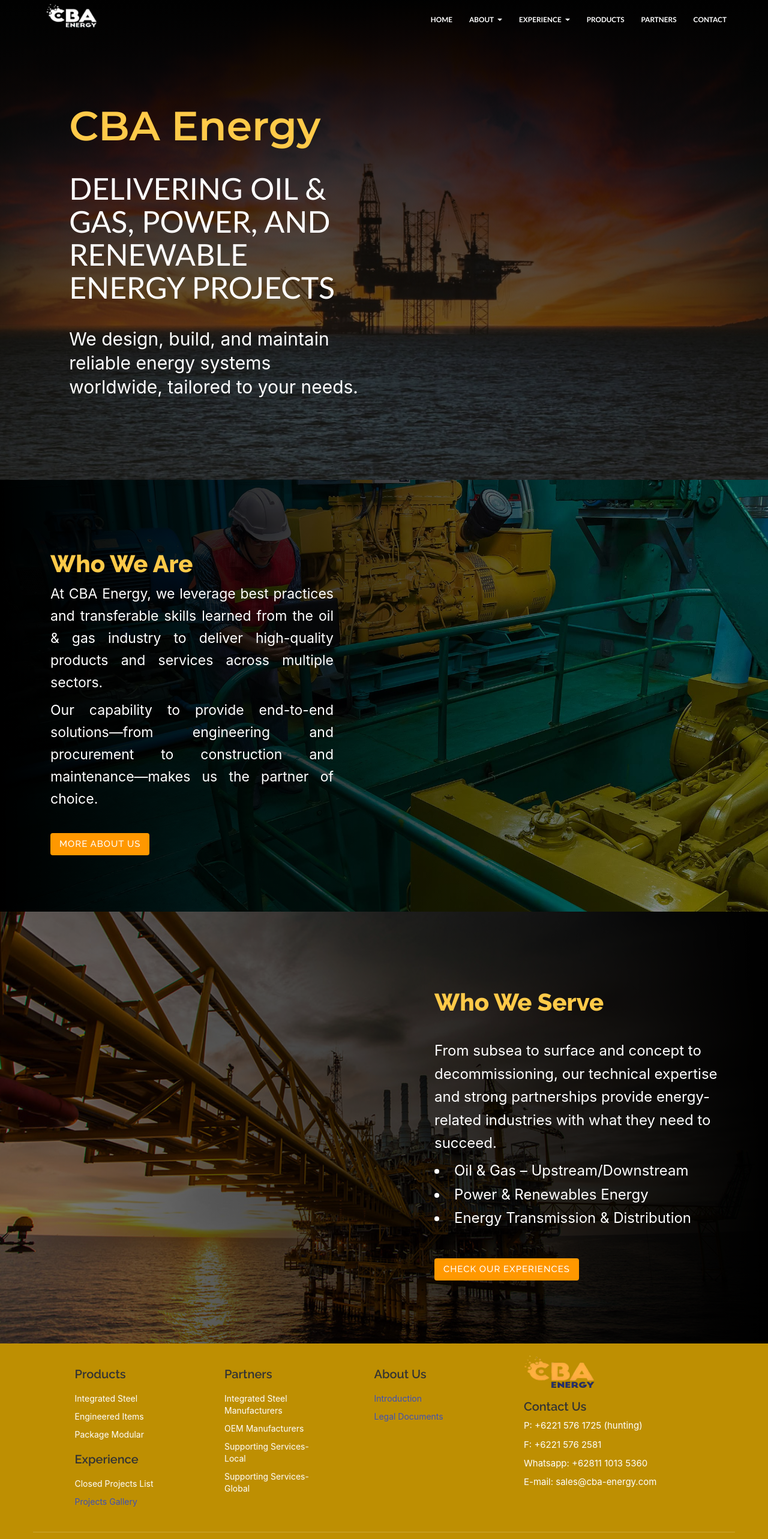
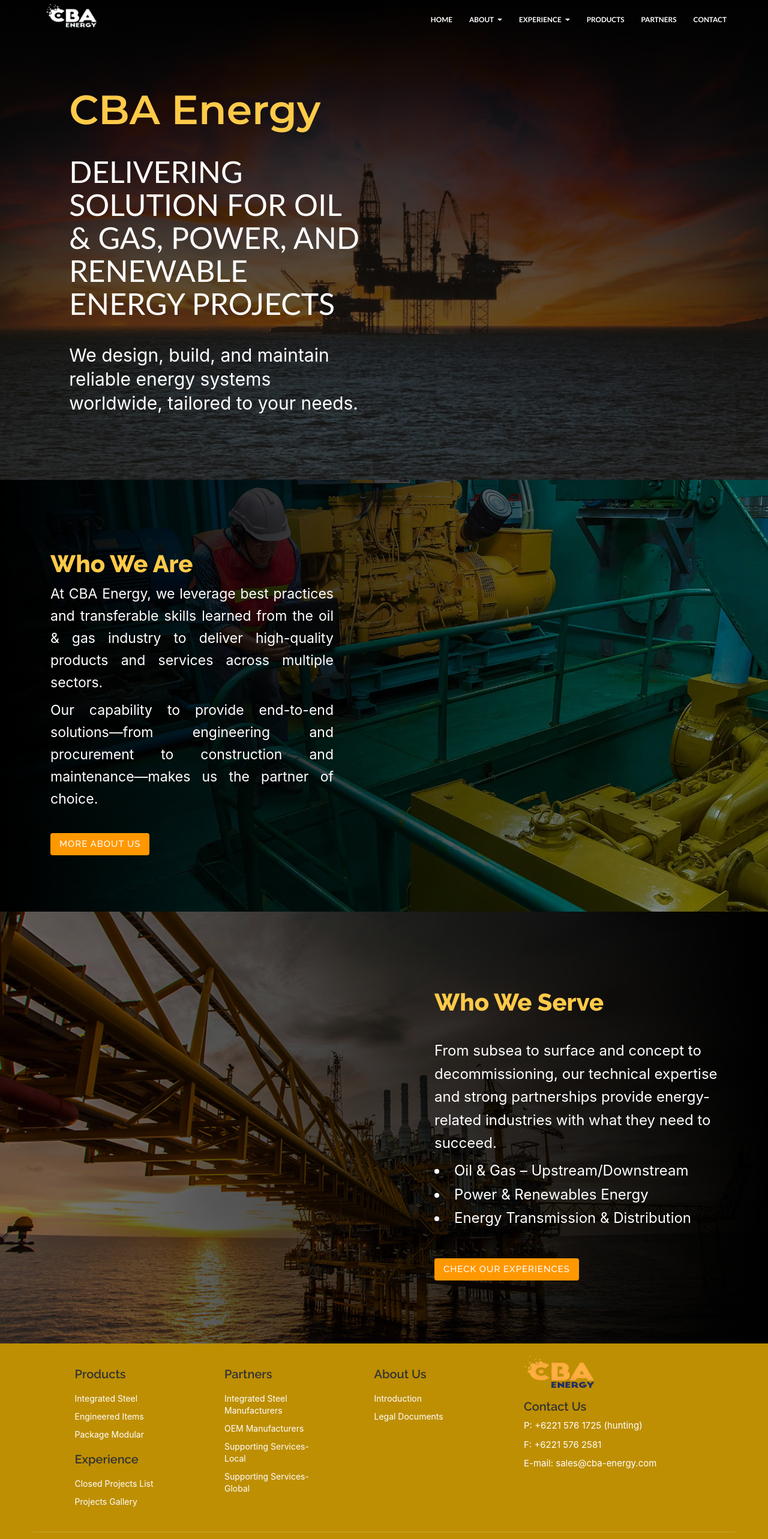
Before and after one commit to raflyrayhan/cbaenergy, a React (Create React App) app: page / in a window 1280 px wide. Shown: the top 2566 px of the page at 60% size. Built offline with nearby package versions, Linux system fonts and the light colour scheme.

Commit message:
initial revise

```diff
--- a/public/index.html
+++ b/public/index.html
@@ -3,7 +3,7 @@
   <meta name="viewport" content="width=device-width, initial-scale=1" />
   <link rel="shortcut icon" href="img/CBA_logo.png" type="image/png" />
   <link rel="apple-touch-icon" href="img/apple-touch-icon.png" />
-  <link rel="stylesheet" href="%PUBLIC_URL%/css/ClientCarousel.css" />
+
   <link
     rel="apple-touch-icon"
     sizes="72x72"
--- a/src/components/contact.jsx
+++ b/src/components/contact.jsx
@@ -30,7 +30,7 @@ export default function Footer() {
               </h3>
               <ul style={{ listStyle: "none", padding: 0 }}>
                <li style={{ marginBottom: "10px" }}><a href="/Projectgallery.jsx" style={{color:"white"}}>Closed Projects List</a></li>
-               <li style={{ marginBottom: "10px" }}><a href="/Experience.jsx">Projects Gallery</a></li>
+               <li style={{ marginBottom: "10px" }}><a href="/Experience.jsx" style={{color:"white"}}>Projects Gallery</a></li>
               </ul>
             </div>
           </div>
@@ -54,8 +54,8 @@ export default function Footer() {
           <div className="col-md-2">
             <h3 style={{ marginBottom: "20px" }}>About Us</h3>
             <ul style={{ listStyle: "none", padding: 0 }}>
-              <li style={{ marginBottom: "10px" }}><a href="/About.jsx">Introduction</a></li>
-              <li style={{ marginBottom: "10px" }}><a href="/certification.jsx">Legal Documents</a></li>
+              <li style={{ marginBottom: "10px" }}><a href="/About.jsx" style={{color:"white"}}>Introduction</a></li>
+              <li style={{ marginBottom: "10px" }}><a href="/certification.jsx" style={{color:"white"}}>Legal Documents</a></li>
             </ul>
           </div>
 
@@ -68,7 +68,6 @@ export default function Footer() {
             <h3 style={{ marginBottom: "1rem" }}>Contact Us</h3>
             <p style={{ marginBottom: "1rem" }}>P: +6221 576 1725 (hunting)</p>
             <p style={{ marginBottom: "1rem" }}>F: +6221 576 2581</p>
-            <p style={{ marginBottom: "1rem" }}>Whatsapp: +62811 1013 5360</p>
             <p style={{ marginBottom: "1rem" }}>E-mail: sales@cba-energy.com</p>
           </div>
         </div>
--- a/src/data/data.json
+++ b/src/data/data.json
@@ -1,7 +1,7 @@
 {
   "header": {
     "com": "CBA Energy",
-    "title": "Delivering Oil & Gas, Power, and Renewable Energy Projects",
+    "title": "Delivering Solution For Oil & Gas, Power, and Renewable Energy Projects",
     "paragraph": "We design, build, and maintain reliable energy systems worldwide, tailored to your needs."
   },
   "about": {
```
